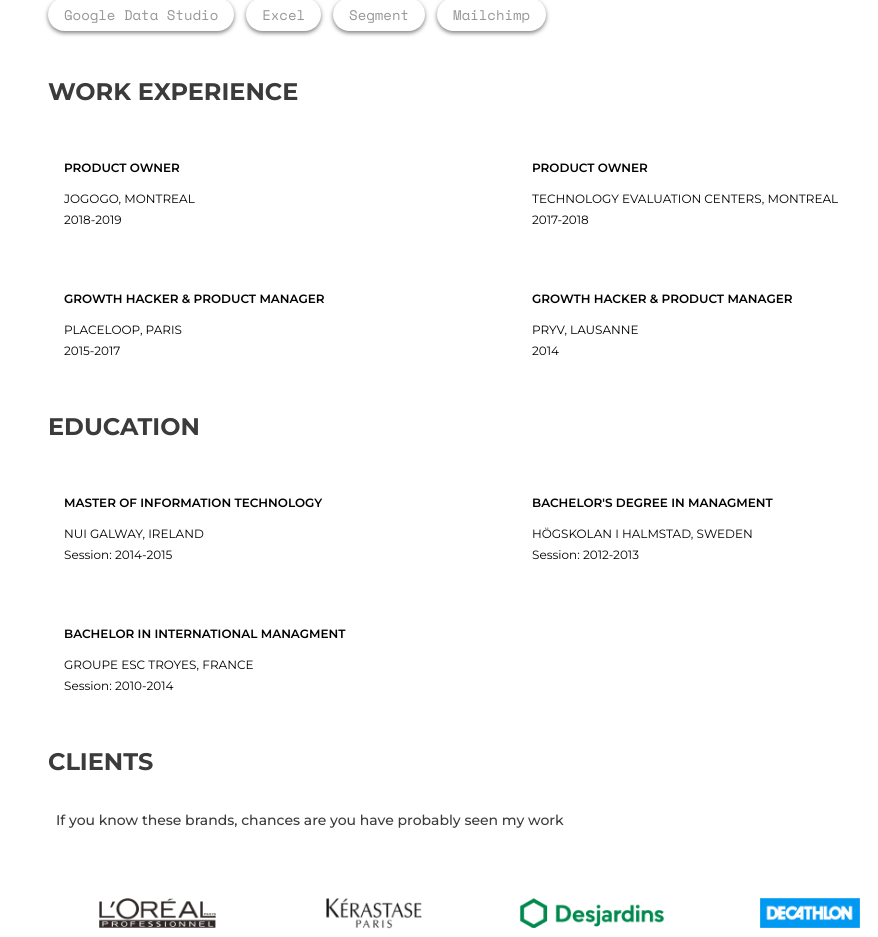
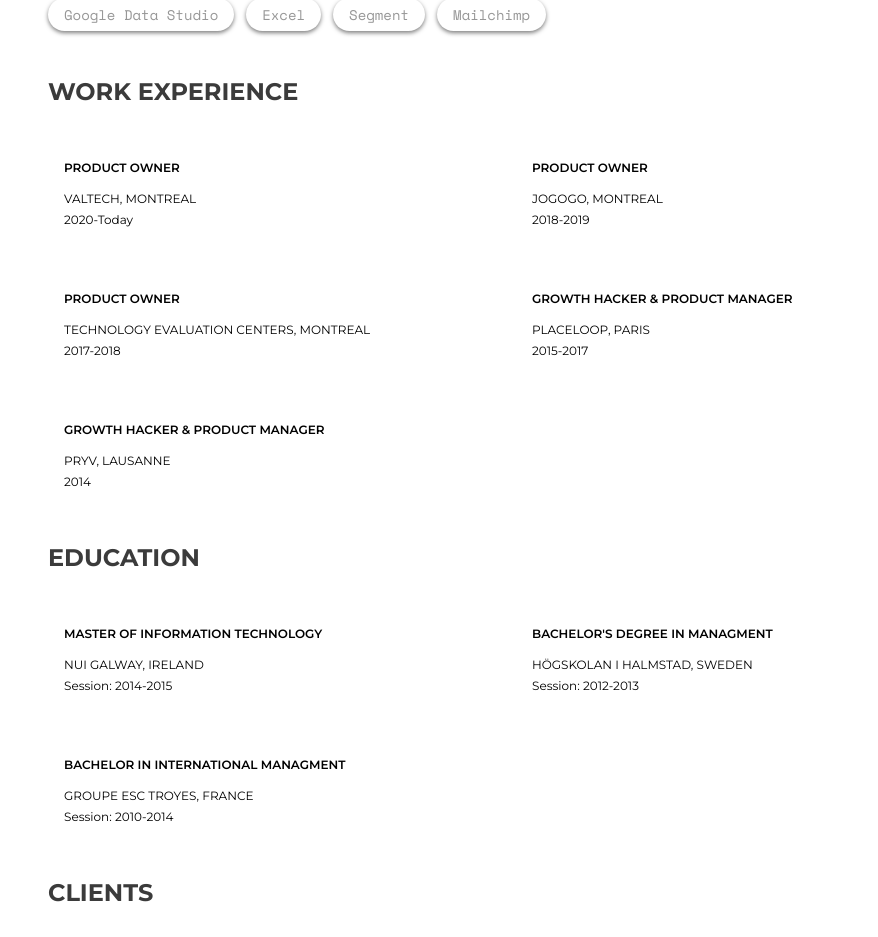
Before and after one commit to Armitage35/portfolio, a Vue app: page /#/ in a window 1280 px wide. Shown: the part 1746-2683 px from the top of the page, without its empty margins (402-1280 px from the left). Built offline with nearby package versions, Linux system fonts and the light colour scheme.

Commit message:
Add Valtech and FB event tracker

```diff
--- a/src/Views/CV/CV.vue
+++ b/src/Views/CV/CV.vue
@@ -56,6 +56,12 @@ export default {
 			}],
 			works: [{
 				name: 'Product owner',
+				place: 'Valtech',
+				country: 'Canada',
+				duration: '2018-2019',
+				description: 'Valtech is a global business transformation agency delivering innovation with a purpose. We enable clients to anticipate tomorrow’s trends and connect more directly with consumers across their digital touch points while optimizing time-to-market and ROI. Some of the clients I worked with include Pratt & Whitney, Ferique, Stikeman & Eliott and Uni-Select.'
+			},{
+				name: 'Product owner',
 				place: 'Jogogo',
 				country: 'Canada',
 				duration: '2018-2019',
@@ -108,6 +114,13 @@ export default {
 				}
 			],
 			projects: [{
+				name: 'Facebook Event Tracker',
+				date: '2020',
+				country: 'Canada',
+				link: 'https://github.com/Armitage35/facebook-event-tracker',
+				description: 'This project is a CLI tool that enables people who don\'t have a Facebook account to keep an eye out for events they want to part take in.'
+			},
+			{
 				name: 'Fuzzy Roadmap',
 				date: '2019',
 				country: 'Canada',
--- a/src/Views/Portfolio/WorkEducation/WorkEducation.vue
+++ b/src/Views/Portfolio/WorkEducation/WorkEducation.vue
@@ -19,6 +19,7 @@ import Jogogo from '../../../assets/work/jogogo.png';
 import Placeloop from '../../../assets/work/placeloop.jpg';
 import Pryv from '../../../assets/work/pryv.png';
 import Tec from '../../../assets/work/tec.jpg';
+import valtech from '../../../assets/work/valtech.jpg';
 
 export default {
 	components: { Experience },
@@ -41,7 +42,16 @@ export default {
 				duration: 'Session: 2010-2014',
 				clickable: false
 			}],
-			work: [{
+			work: [
+				{
+					name: 'Product owner',
+					place: 'Valtech, Montreal',
+					duration: '2020-Today',
+					description: 'Valtech is a global business transformation agency delivering innovation with a purpose. We enable clients to anticipate tomorrow’s trends and connect more directly with consumers across their digital touch points while optimizing time-to-market and ROI. Some of the clients I worked with include Pratt & Whitney, Ferique, Stikeman & Eliott and Uni-Select.',
+					cover: valtech,
+					clickable: true,
+					link: 'https://www.valtech.com/fr-ca/'
+				},{
 					name: 'Product owner',
 					place: 'Jogogo, Montreal',
 					duration: '2018-2019',
```
Also changed, not shown: src/assets/work/valtech.jpg (added). Lines whose indentation alone changed are shown as unchanged.
